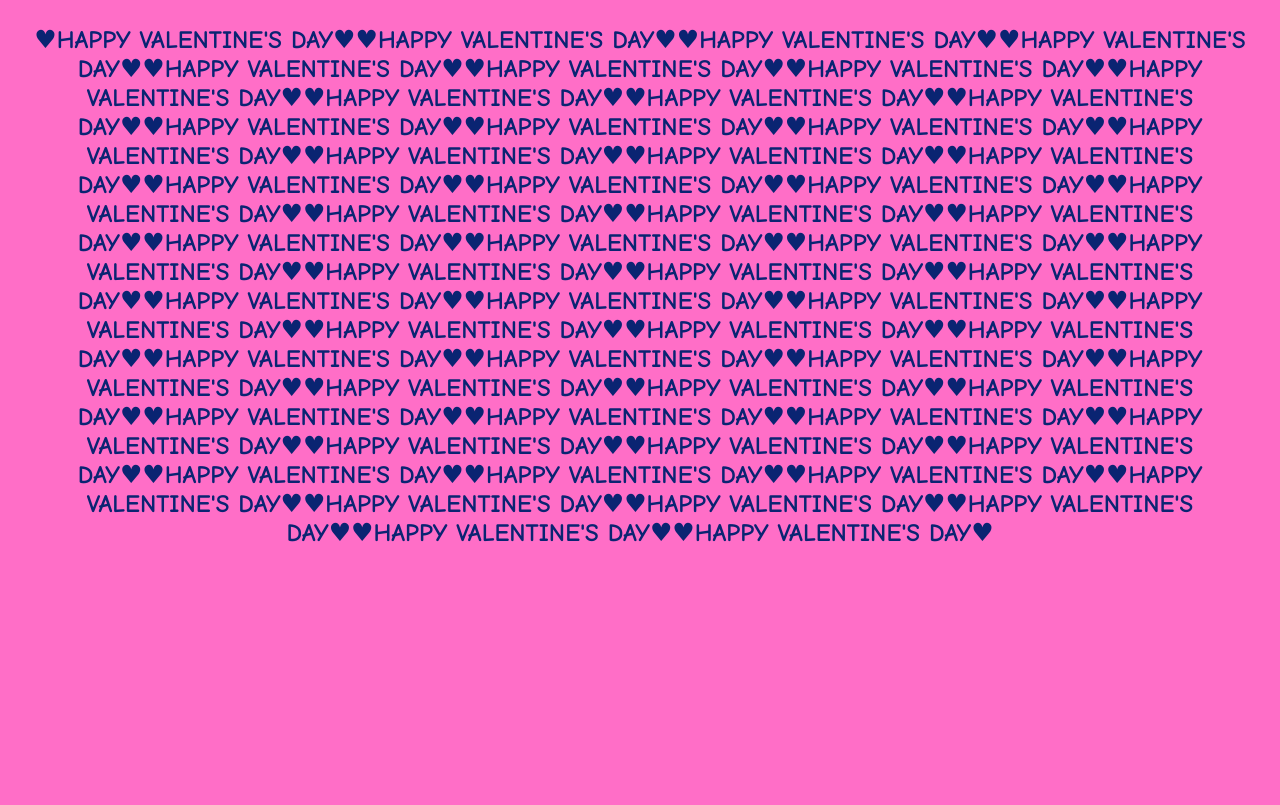
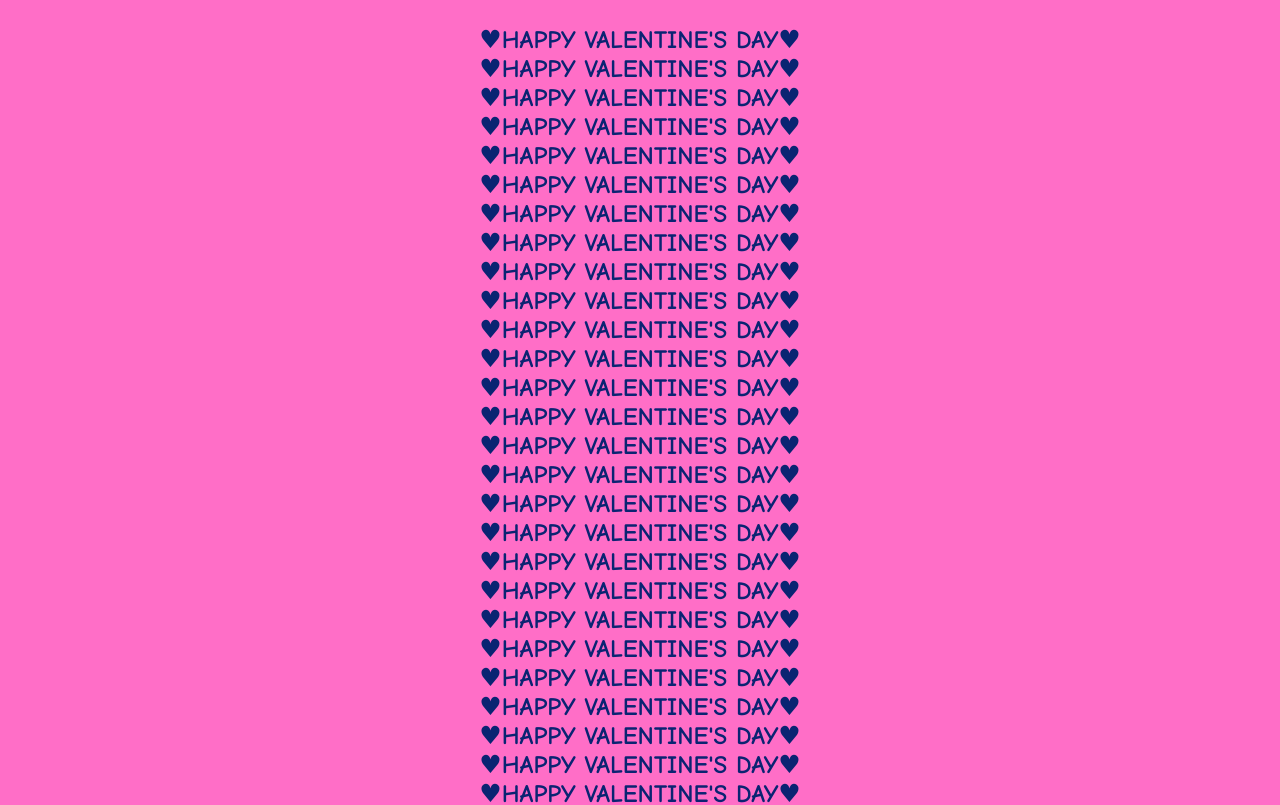
Before and after one commit to realunknownlove/VALENTINE, a plain HTML site: page index.html in a window 1280 px wide. Shown: the top 805 px of the page. Drawn offline with Linux system fonts and the light colour scheme.

Commit message:
Update index.html

```diff
--- a/index.html
+++ b/index.html
@@ -25,7 +25,7 @@
         let outputDiv = document.getElementById("output");
 
         let interval = setInterval(function () {
-            outputDiv.innerHTML +=  "&#9829HAPPY VALENTINE'S DAY&#9829"; // Adds one heart each time
+            outputDiv.innerHTML +=  "&#9829HAPPY VALENTINE'S DAY&#9829<br>"; // Adds one heart each time
             i++;
             if (i > 1000) {
                 clearInterval(interval); // Stops after 100 emojis
```
